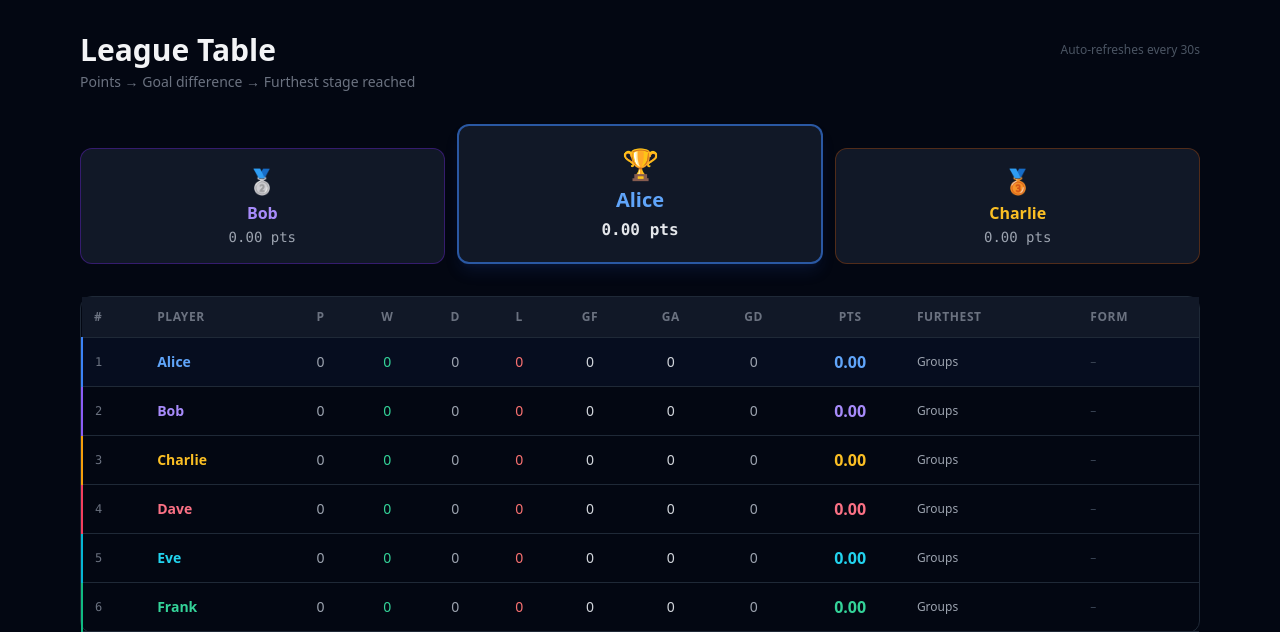
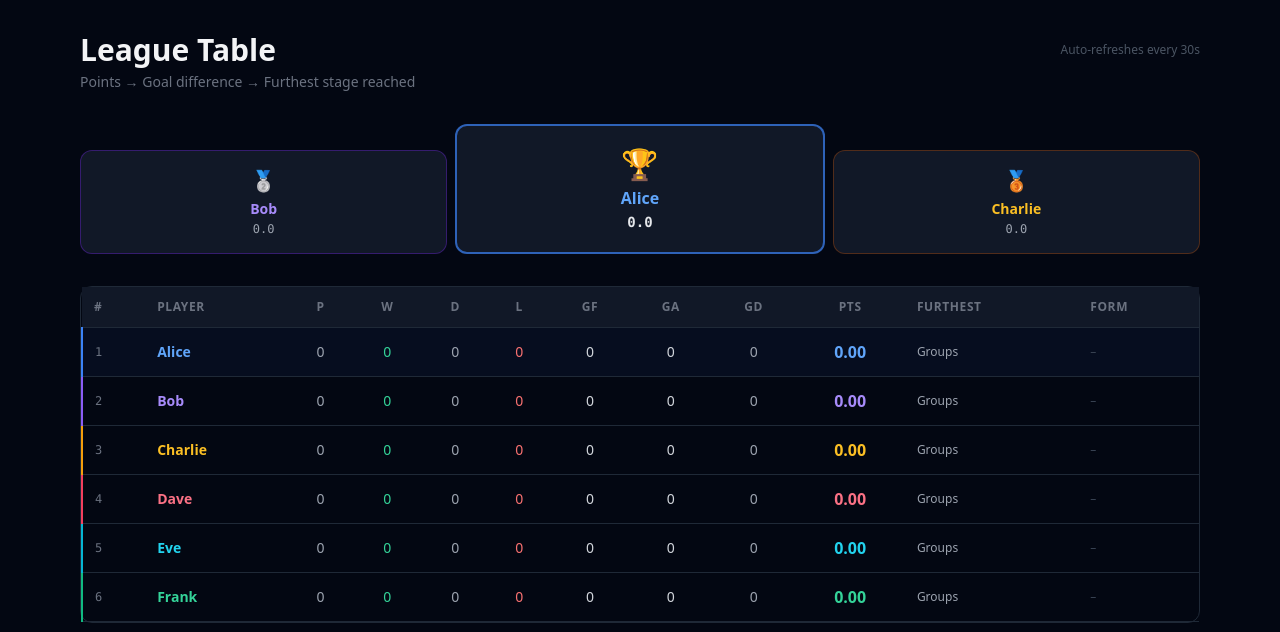
Before and after one commit to elliotseymour97/worldcup-sweepstake, a Flask app: page / in a window 1280 px wide. Shown: the part 45-677 px from the top of the page. Run offline with Flask 3, Linux system fonts and the light colour scheme; some libraries are stand-ins or nearby versions.

Commit message:
Bug fixes

```diff
--- a/templates/_matches_partial.html
+++ b/templates/_matches_partial.html
@@ -6,7 +6,7 @@
       {% else %}
         text-gray-200
       {% endif %}">
-      {{ team_name }}
+      {{ country.name if country else team_name }}
     </div>
     {% if country and country.player %}
     {% set cn = player_color(country.player.id) %}
--- a/templates/_standings_partial.html
+++ b/templates/_standings_partial.html
@@ -9,42 +9,48 @@
 </div>
 {% endif %}
 
-{# ── Podium ── #}
+{# ── Podium — always a horizontal row, 1st centre/tallest ── #}
 {% if standings | length >= 1 %}
-<div class="flex flex-col sm:flex-row gap-3 mb-8 items-end">
-  {# 2nd place — renders first on mobile (order-2 on sm) #}
+{% set p1 = standings[0] %}
+{% set cn1 = player_color(p1.player.id) %}
+<div class="flex gap-2 mb-8 items-end">
+
+  {# 2nd place #}
   {% if standings | length >= 2 %}
   {% set p2 = standings[1] %}
   {% set cn2 = player_color(p2.player.id) %}
-  <div class="flex-1 sm:order-1 bg-gray-900 border border-{{ cn2 }}-800/50 rounded-xl px-4 py-4 text-center">
-    <div class="text-2xl mb-1">🥈</div>
-    <div class="font-bold text-{{ cn2 }}-400 text-base">{{ p2.player.name }}</div>
-    <div class="text-gray-400 text-sm font-mono mt-0.5">{{ '%.2f'|format(p2.points) }} pts</div>
-    {% if p2.has_live %}<div class="text-xs text-amber-600 mt-0.5">live</div>{% endif %}
+  <div class="flex-1 min-w-0 bg-gray-900 border border-{{ cn2 }}-800/50 rounded-xl px-2 sm:px-4 py-4 text-center">
+    <div class="text-xl mb-1">🥈</div>
+    <div class="font-bold text-{{ cn2 }}-400 text-xs sm:text-sm truncate">{{ p2.player.name }}</div>
+    <div class="text-gray-400 text-xs font-mono mt-0.5 tabular-nums">{{ '%.1f'|format(p2.points) }}</div>
+    {% if p2.has_live %}<div class="text-xs text-amber-600">live</div>{% endif %}
   </div>
+  {% else %}
+  <div class="flex-1"></div>
   {% endif %}
 
-  {# 1st place — centre, slightly taller #}
-  {% set p1 = standings[0] %}
-  {% set cn1 = player_color(p1.player.id) %}
-  <div class="flex-1 sm:order-2 bg-gray-900 border-2 border-{{ cn1 }}-500/60 rounded-xl px-4 py-5 text-center shadow-lg shadow-{{ cn1 }}-900/20">
-    <div class="text-3xl mb-1">🏆</div>
-    <div class="font-bold text-xl text-{{ cn1 }}-400">{{ p1.player.name }}</div>
-    <div class="text-gray-200 font-bold font-mono mt-1">{{ '%.2f'|format(p1.points) }} pts</div>
-    {% if p1.has_live %}<div class="text-xs text-amber-500 mt-0.5">live</div>{% endif %}
+  {# 1st place — centre, taller #}
+  <div class="flex-1 min-w-0 bg-gray-900 border-2 border-{{ cn1 }}-500/70 rounded-xl px-2 sm:px-4 py-5 text-center">
+    <div class="text-2xl sm:text-3xl mb-1">🏆</div>
+    <div class="font-bold text-{{ cn1 }}-400 text-sm sm:text-base truncate">{{ p1.player.name }}</div>
+    <div class="text-gray-200 font-bold font-mono text-sm mt-0.5 tabular-nums">{{ '%.1f'|format(p1.points) }}</div>
+    {% if p1.has_live %}<div class="text-xs text-amber-500">live</div>{% endif %}
   </div>
 
   {# 3rd place #}
   {% if standings | length >= 3 %}
   {% set p3 = standings[2] %}
   {% set cn3 = player_color(p3.player.id) %}
-  <div class="flex-1 sm:order-3 bg-gray-900 border border-{{ cn3 }}-800/50 rounded-xl px-4 py-4 text-center">
-    <div class="text-2xl mb-1">🥉</div>
-    <div class="font-bold text-{{ cn3 }}-400 text-base">{{ p3.player.name }}</div>
-    <div class="text-gray-400 text-sm font-mono mt-0.5">{{ '%.2f'|format(p3.points) }} pts</div>
-    {% if p3.has_live %}<div class="text-xs text-amber-600 mt-0.5">live</div>{% endif %}
+  <div class="flex-1 min-w-0 bg-gray-900 border border-{{ cn3 }}-800/50 rounded-xl px-2 sm:px-4 py-4 text-center">
+    <div class="text-xl mb-1">🥉</div>
+    <div class="font-bold text-{{ cn3 }}-400 text-xs sm:text-sm truncate">{{ p3.player.name }}</div>
+    <div class="text-gray-400 text-xs font-mono mt-0.5 tabular-nums">{{ '%.1f'|format(p3.points) }}</div>
+    {% if p3.has_live %}<div class="text-xs text-amber-600">live</div>{% endif %}
   </div>
+  {% else %}
+  <div class="flex-1"></div>
   {% endif %}
+
 </div>
 {% endif %}
 
--- a/templates/bracket.html
+++ b/templates/bracket.html
@@ -36,7 +36,7 @@
         <div class="flex-1 text-center">
           <div class="font-semibold text-sm
             {{ 'text-white' if (is_finished or is_live) and home_wins else 'text-gray-500' if (is_finished or is_live) and away_wins else 'text-gray-200' }}">
-            {{ m.home_team_name or 'TBD' }}
+            {{ m.home_country.name if m.home_country else m.home_team_name or 'TBD' }}
           </div>
           {% if m.home_country and m.home_country.player %}
           <div class="flex items-center justify-center gap-1 mt-1">
@@ -67,7 +67,7 @@
         <div class="flex-1 text-center">
           <div class="font-semibold text-sm
             {{ 'text-white' if (is_finished or is_live) and away_wins else 'text-gray-500' if (is_finished or is_live) and home_wins else 'text-gray-200' }}">
-            {{ m.away_team_name or 'TBD' }}
+            {{ m.away_country.name if m.away_country else m.away_team_name or 'TBD' }}
           </div>
           {% if m.away_country and m.away_country.player %}
           <div class="flex items-center justify-center gap-1 mt-1">
```
Also changed, not shown: instance/sweepstake.db.
